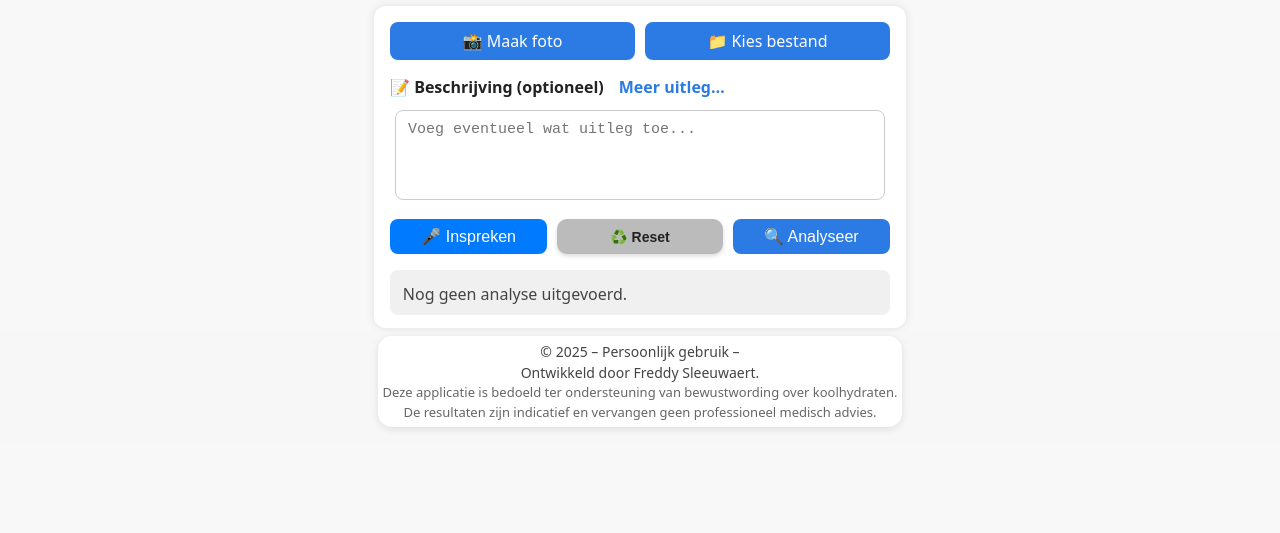
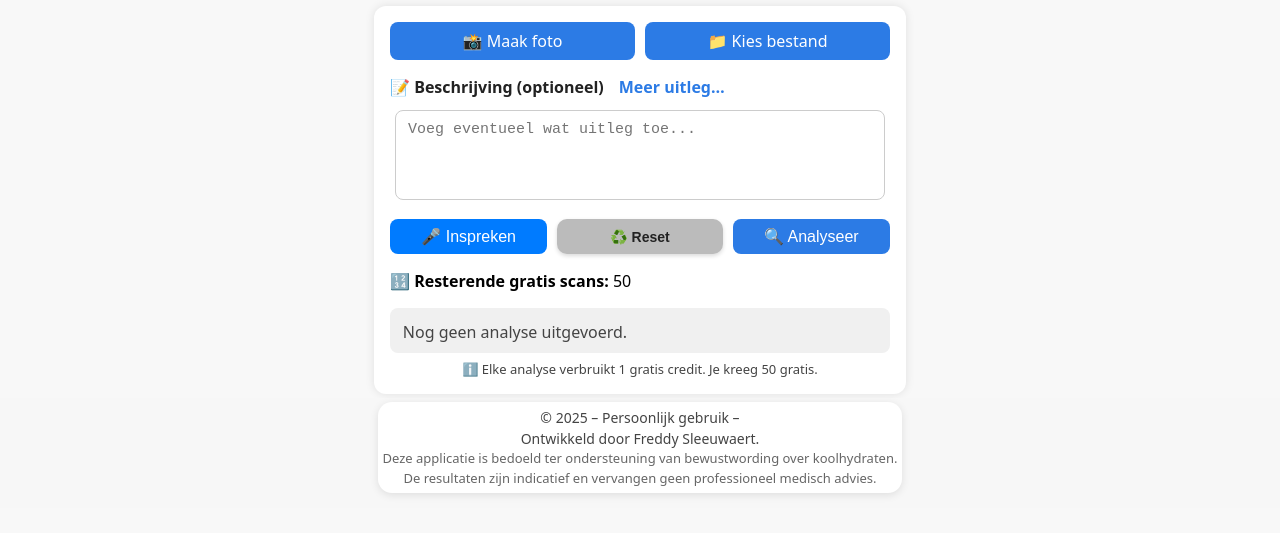
Before and after one commit to Fredje4711/carbo-app, a website: page index.html in a window 1280 px wide. Shown: the part 79-612 px from the top of the page. Drawn offline with Linux system fonts and the light colour scheme.

Commit message:
Add files via upload

```diff
--- a/index.html
+++ b/index.html
@@ -78,14 +78,22 @@
         <button id="recordBtn">🎤 Inspreken</button>
         <button id="resetBtn" class="small-btn">♻️ Reset</button>
         <button id="analyzeButton">🔍 Analyseer</button>
+      </div>
 
+	  <div id="creditBox" class="credit-box">
+      <p><b>🔢 Resterende gratis scans:</b> <span id="creditCount">50</span></p>
       </div>
+
     </section>
 
     <section id="result-section">
       <img id="preview" src="" alt="" style="display:none;">
       <pre id="resultText">Nog geen analyse uitgevoerd.</pre>
     </section>
+
+	<div id="creditInfo" class="credit-info"></div>
+
+
   </main>
 
   <footer class="app-footer">
--- a/style.css
+++ b/style.css
@@ -285,3 +285,17 @@ footer {
   .footer-card p { font-size: 14px; }
   .footer-card .disclaimer { font-size: 13px; }
 }
+
+.credit-info {
+  margin-top: 10px;
+  text-align: center;
+  color: #444;
+  font-size: 13px;
+}
+.credit-info.low {
+  color: #d98200; /* oranje */
+}
+.credit-info.zero {
+  color: red;
+  font-weight: bold;
+}
```
